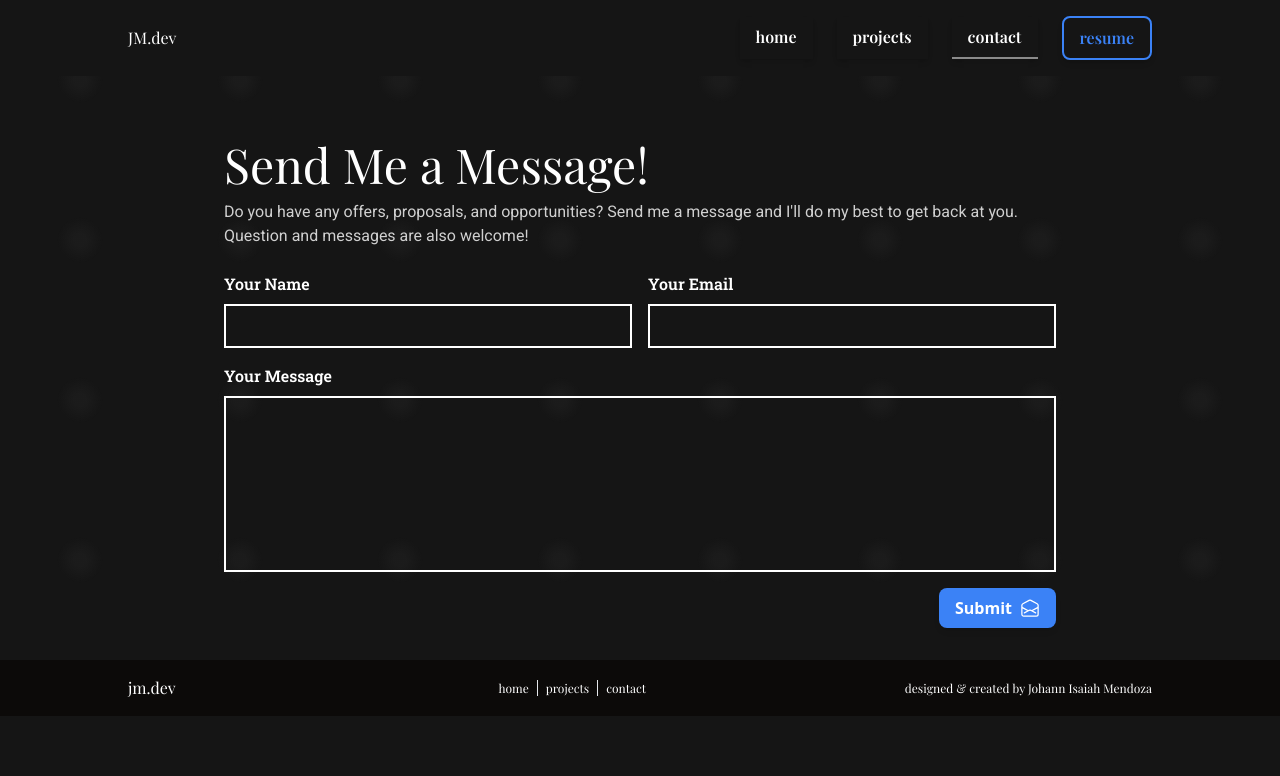
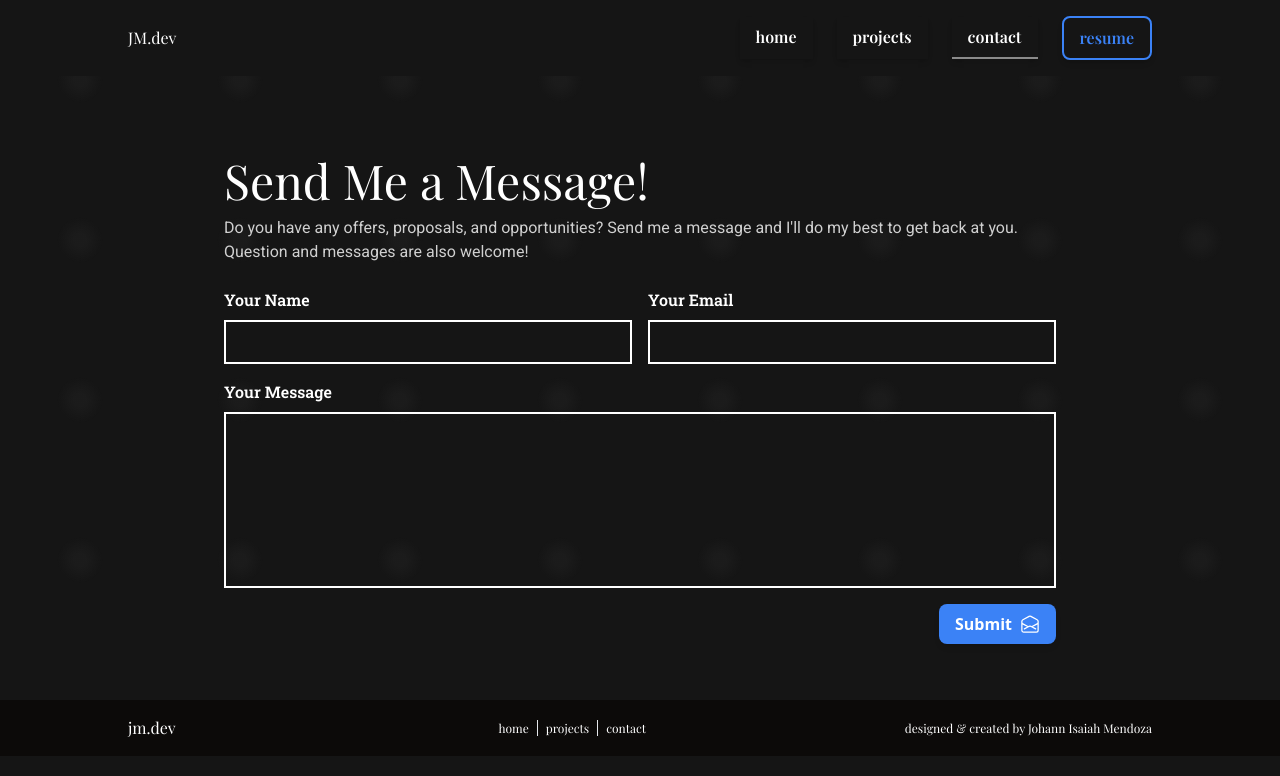
Before and after one commit to MrXInfinity/MrXInfinity.github.io, a Next.js app: page /contact in a window 1280 px wide. Shown: the top 776 px of the page. Built offline with nearby package versions, Linux system fonts and the light colour scheme; some icons are missing.

Commit message:
footer is now at the very end

```diff
--- a/pages/contact.tsx
+++ b/pages/contact.tsx
@@ -93,7 +93,7 @@ export default function ContactMe() {
             </motion.div>
           )}
         </AnimatePresence>
-        <div className="mx-auto flex max-w-4xl flex-col gap-6 px-8 pt-8 sm:gap-6 sm:pt-12 md:sm:pt-16">
+        <div className="mx-auto flex max-w-4xl flex-col gap-6 px-8 pt-8 sm:gap-6 sm:pt-12 md:pb-6 md:pt-20">
           <div className="flex flex-col gap-3">
             <h1 className="font-playfairDisplay text-2xl sm:text-3xl md:text-4xl lg:text-5xl">
               Send Me a Message!
```
